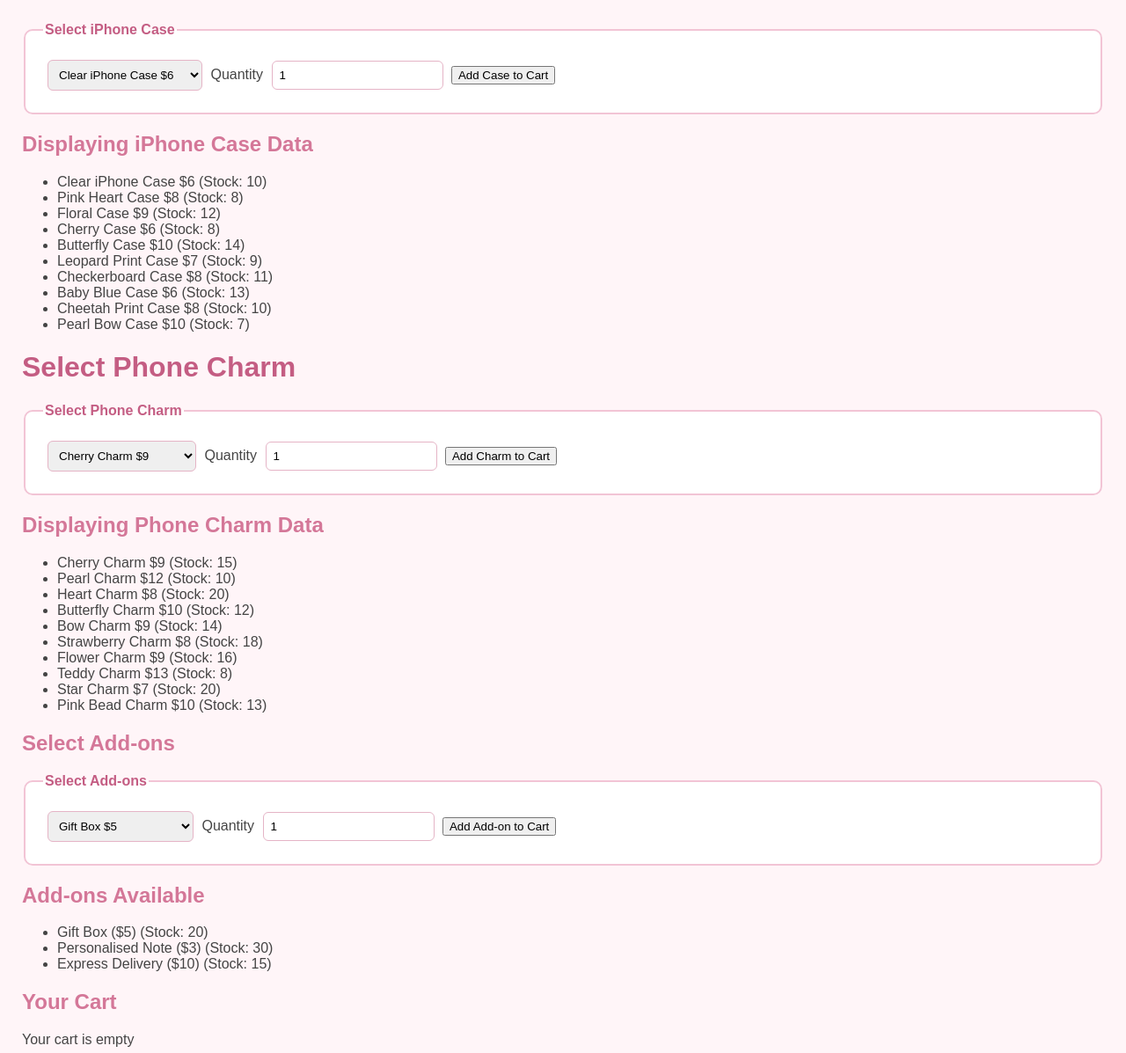
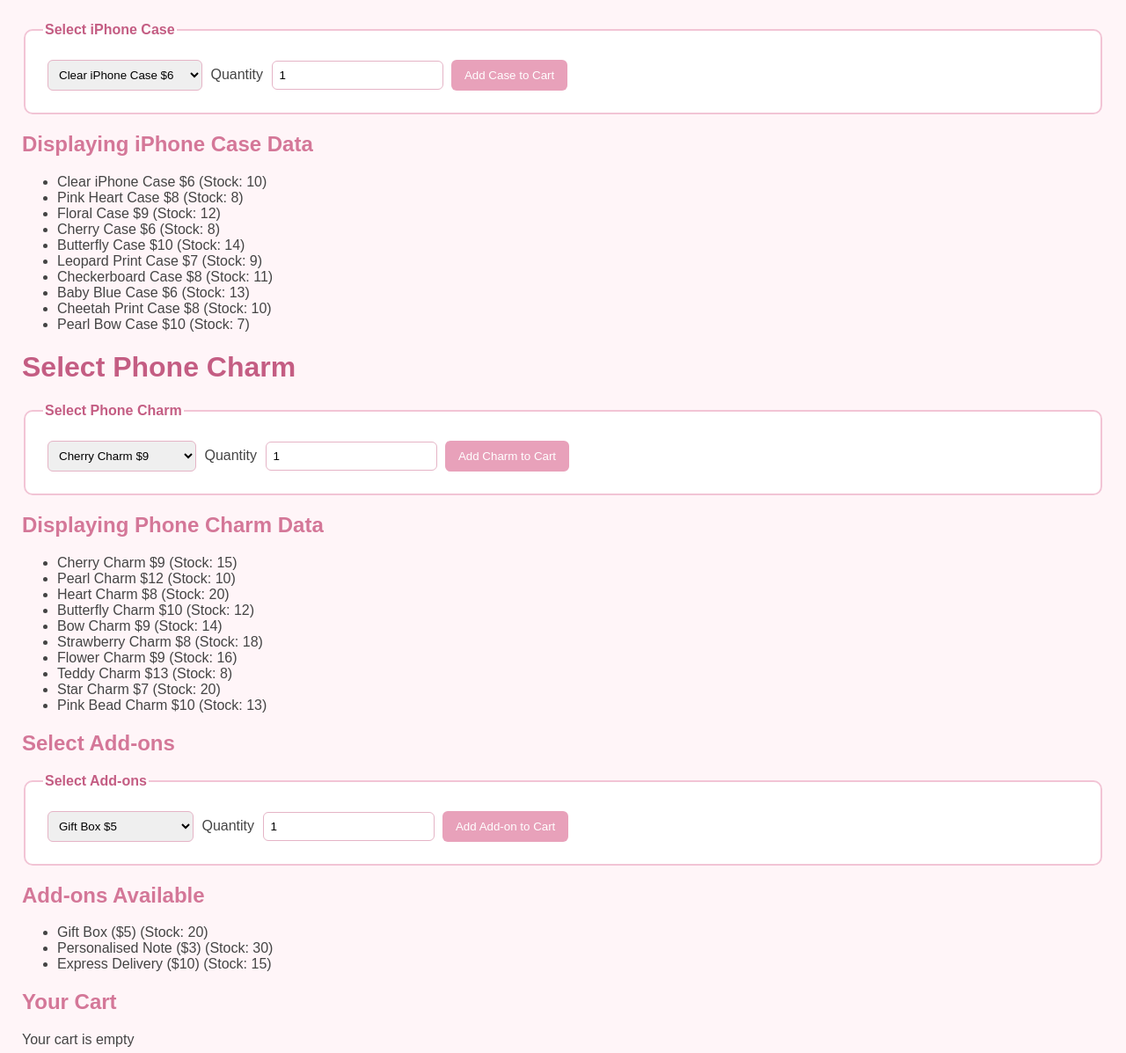
Before and after one commit to gursimrran/AS91896---AS91897--asses, a Flask app: page / in a window 1280 px wide. Shown: the top 1197 px of the page at 88% size. Run offline with Flask 3, Linux system fonts and the light colour scheme.

Commit message:
Added button background colour, text styling, rounded borders, padding and hover effect.

```diff
--- a/static/css/style.css
+++ b/static/css/style.css
@@ -35,3 +35,16 @@ input {
     border-radius: 6px;
     margin: 5px;
 }
+
+button {
+    background-color: #e8a1ba;
+    color: white;
+    border: none;
+    border-radius: 6px;
+    padding: 10px 15px;
+    cursor: pointer;
+}
+
+button:hover {
+    background-color: #c45d83;
+}
```
